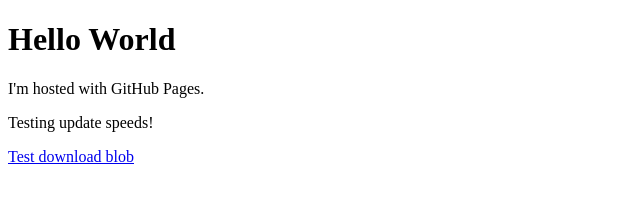
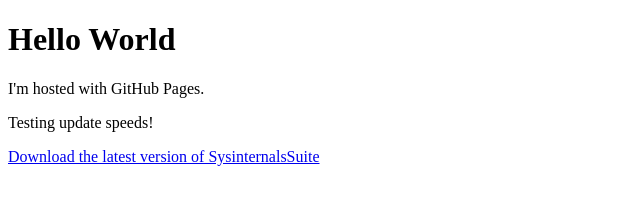
Before and after one commit to FryHop/FryHop.github.io, a plain HTML site: page index.html in a window 1280 px wide. Shown: the whole page, without its empty margins (0-640 px from the left). Drawn offline with Linux system fonts and the light colour scheme.

Commit message:
Update index.html

```diff
--- a/index.html
+++ b/index.html
@@ -4,6 +4,6 @@
         <h1>Hello World</h1>
         <p>I'm hosted with GitHub Pages.</p>
         <p>Testing update speeds!</p>
-        <a href="blob:https://github.com/fcd7168f-3ee6-495d-8d65-b6a762eebffb">Test download blob</a>
+        <a href="https://download.sysinternals.com/files/SysinternalsSuite.zip">Download the latest version of SysinternalsSuite</a>
     </body>
 </html>
```
